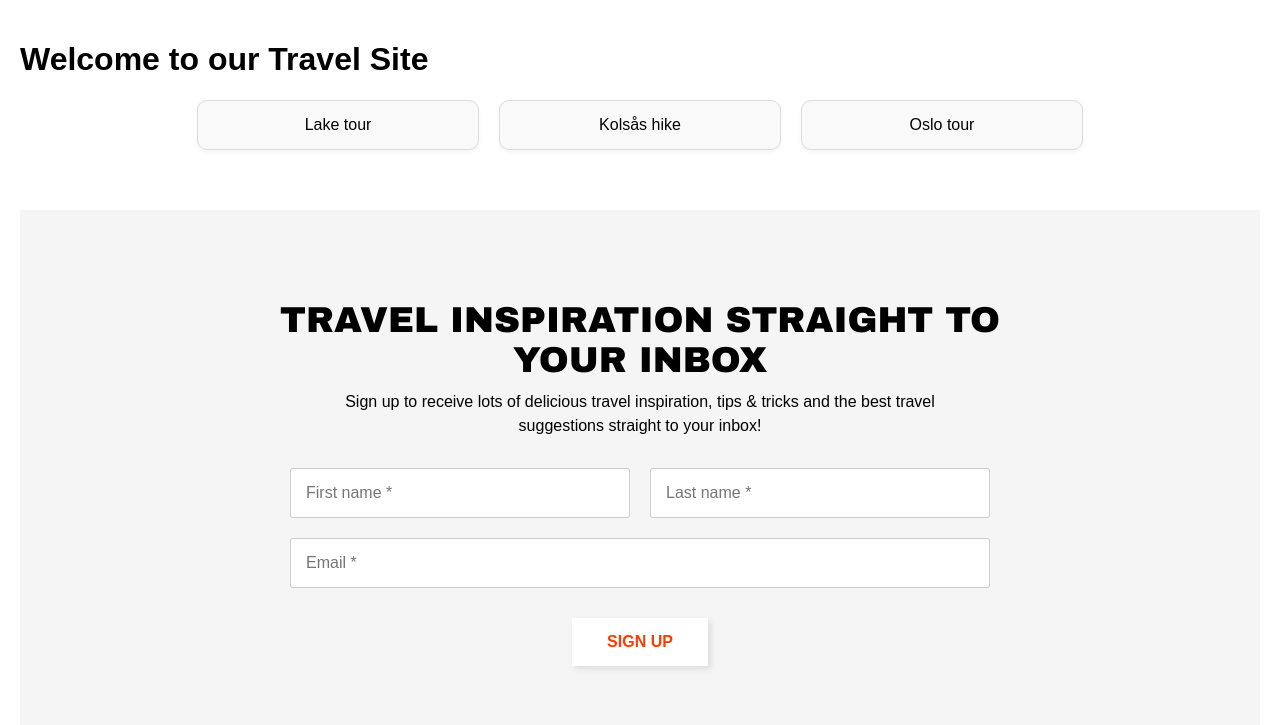
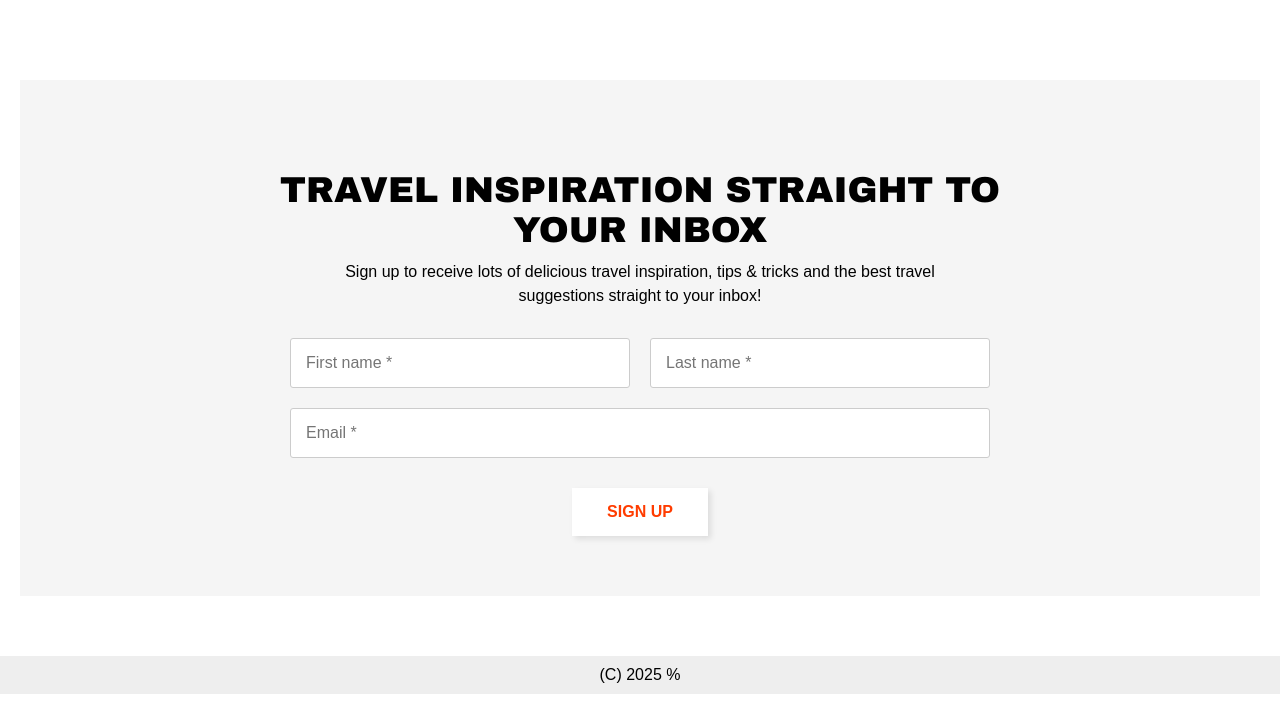
Before and after one commit to AlexP-9/ExamProj, a Django app: page /adventures/ in a window 1280 px wide. Shown: the part 38-763 px from the top of the page. After the commit the page ends 721 px from the top, so only its background shows below. Run offline with Django 5.2, Linux system fonts and the light colour scheme; data comes from the database, SQL or seed files in the repository.

Commit message:
main new

```diff
--- a/AdventureApp/templates/MainPage.html
+++ b/AdventureApp/templates/MainPage.html
@@ -4,14 +4,6 @@
 {% block title %}Home{% endblock %}
 
 {% block body %}
-<h1>Welcome to our Travel Site</h1>
-
-<!-- Trips listing -->
-<div class="trip-gallery">
-    {% for t in trips %}
-        <div class="trip-card">{{ t }}</div>
-    {% endfor %}
-</div>
 
 <!-- Newsletter Sign-up Section -->
 <section class="newsletter-section">
```
